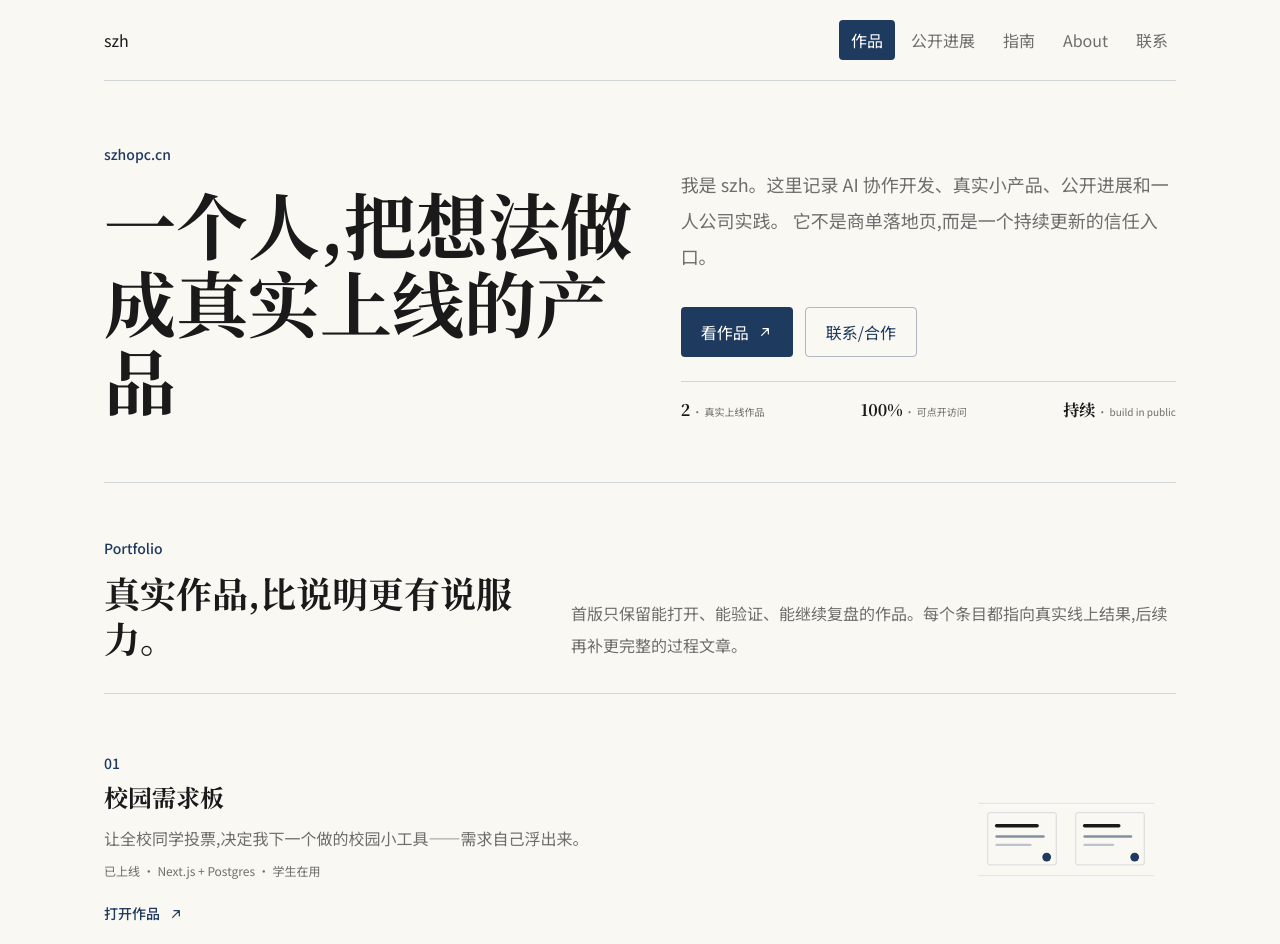
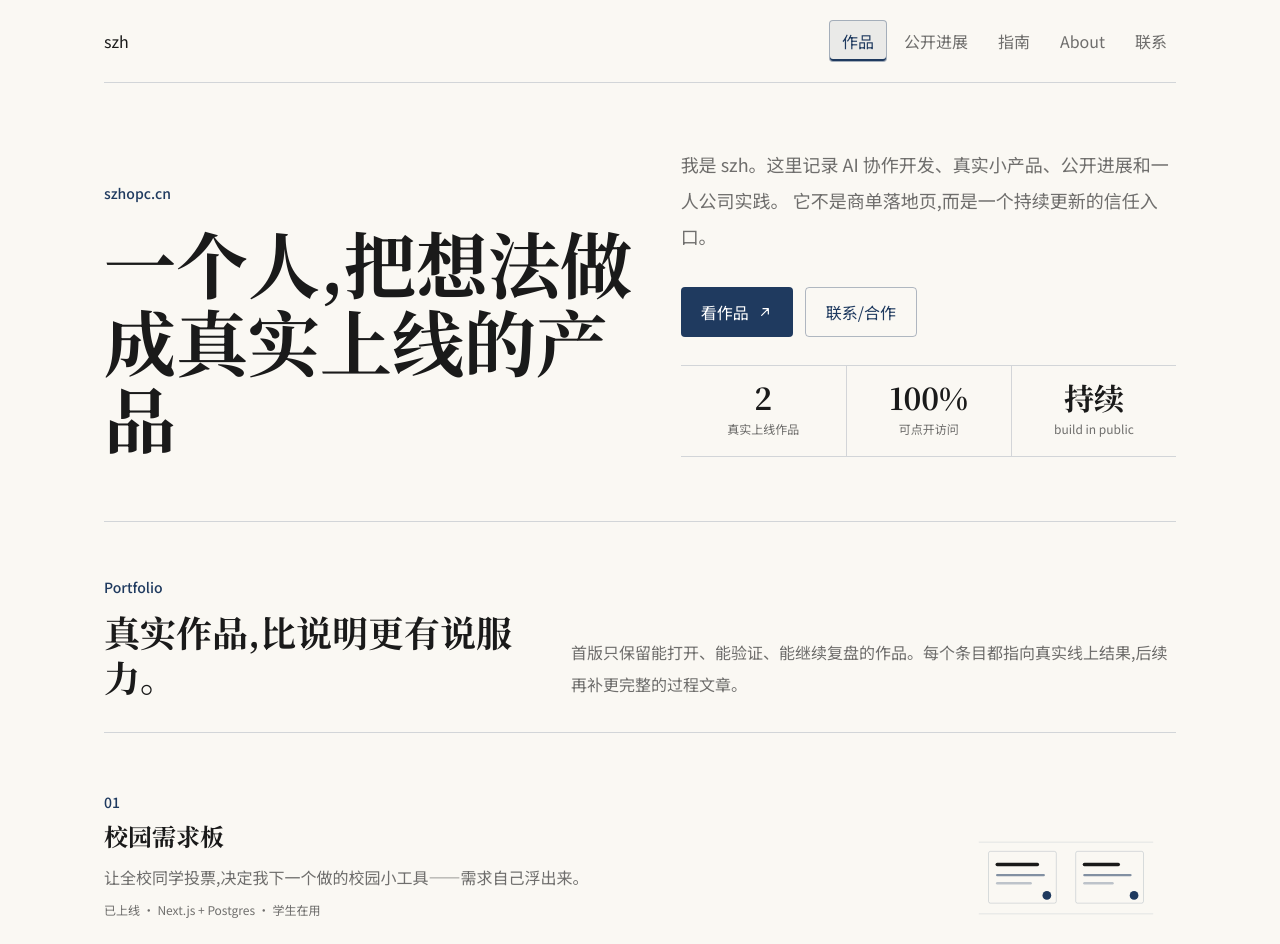
Before and after one commit to saiziheng/szhopc-site, a Next.js app: page / in a window 1280 px wide. Shown: the top 944 px of the page. Built offline with nearby package versions, Linux system fonts and the light colour scheme.

Commit message:
style: 精修个人站信任锚点与交互动效

```diff
--- a/src/app/globals.css
+++ b/src/app/globals.css
@@ -136,18 +136,33 @@ svg {
   color: var(--background);
 }
 
+.stagger-panel {
+  animation: panel-enter 260ms cubic-bezier(0.22, 1, 0.36, 1) both;
+}
+
 .stagger-panel > * {
-  animation: fade-in-up 300ms ease both;
+  animation: fade-in-up 360ms cubic-bezier(0.22, 1, 0.36, 1) both;
 }
 
 .fade-item {
-  animation: fade-in-up 300ms ease both;
+  animation: fade-in-up 360ms cubic-bezier(0.22, 1, 0.36, 1) both;
+}
+
+@keyframes panel-enter {
+  from {
+    opacity: 0.88;
+    transform: translateY(4px);
+  }
+  to {
+    opacity: 1;
+    transform: translateY(0);
+  }
 }
 
 @keyframes fade-in-up {
   from {
-    opacity: 0.72;
-    transform: translateY(6px);
+    opacity: 0;
+    transform: translateY(8px);
   }
   to {
     opacity: 1;
--- a/src/app/page.tsx
+++ b/src/app/page.tsx
@@ -83,7 +83,7 @@ function WorksPanel() {
             href={work.href}
             target="_blank"
             rel="noreferrer"
-            className="fade-item group grid gap-5 py-7 outline-none transition md:grid-cols-[1fr_220px] md:items-center"
+            className="fade-item group relative grid gap-5 py-7 outline-none transition-[transform,background-color,color] duration-200 ease-out after:absolute after:bottom-0 after:left-0 after:h-px after:w-0 after:bg-[color:var(--accent)] after:transition-[width] after:duration-200 hover:-translate-y-0.5 hover:bg-[color:var(--accent-soft)] hover:after:w-full focus-visible:-translate-y-0.5 focus-visible:after:w-full focus-visible:outline focus-visible:outline-1 focus-visible:outline-offset-4 focus-visible:outline-[color:var(--accent)] md:grid-cols-[1fr_220px] md:items-center"
             style={{ animationDelay: `${index * 70}ms` }}
           >
             <div>
@@ -99,19 +99,23 @@ function WorksPanel() {
               <p className="mt-2 text-xs leading-6 text-[color:var(--muted)]">
                 {work.meta.join(" · ")}
               </p>
-              <span className="mt-5 inline-flex items-center gap-2 text-sm font-medium text-[color:var(--accent)] underline-offset-4 group-hover:underline">
+              <span className="mt-5 inline-flex items-center gap-2 text-sm font-medium text-[color:var(--accent)] underline-offset-4 transition-[gap] duration-200 group-hover:gap-3 group-hover:underline">
                 打开作品
+                <span className="transition-transform duration-200 ease-out group-hover:translate-x-1 group-focus-visible:translate-x-1">
                   <ArrowIcon />
                 </span>
+              </span>
             </div>
+            <div className="overflow-hidden rounded-sm border border-transparent transition-colors duration-200 group-hover:border-[color:var(--line)]">
               <Image
                 src={work.preview}
                 alt=""
                 width={900}
                 height={520}
                 unoptimized
-              className="h-32 w-full rounded-sm object-cover md:h-28"
+                className="h-32 w-full object-cover transition-transform duration-300 ease-out group-hover:scale-[1.015] md:h-28"
               />
+            </div>
           </a>
         ))}
       </div>
@@ -285,7 +289,7 @@ export default function Home() {
                   role="tab"
                   aria-selected={isActive}
                   aria-controls={`${tab.id}-panel`}
-                  className="rounded-sm px-3 py-2 text-sm font-medium text-[color:var(--muted)] outline-none transition hover:text-[color:var(--accent)] aria-selected:bg-[color:var(--accent)] aria-selected:text-white"
+                  className="whitespace-nowrap rounded-sm border border-transparent px-3 py-2 text-sm font-medium text-[color:var(--muted)] outline-none transition-[transform,color,background-color,border-color,box-shadow] duration-200 ease-out hover:-translate-y-px hover:bg-[color:var(--accent-soft)] hover:text-[color:var(--accent)] focus-visible:outline focus-visible:outline-1 focus-visible:outline-offset-2 focus-visible:outline-[color:var(--accent)] aria-selected:border-[color:var(--line-strong)] aria-selected:bg-[color:var(--accent-soft)] aria-selected:text-[color:var(--accent)] aria-selected:shadow-[inset_0_-2px_0_var(--accent)]"
                   onClick={() => setActiveTab(tab.id)}
                 >
                   {tab.label}
@@ -324,21 +328,21 @@ export default function Home() {
                 联系/合作
               </button>
             </div>
-            <dl className="mt-6 flex items-center justify-between gap-2 border-t border-[color:var(--line)] pt-5">
-              {trustAnchors.map((anchor) => (
+            <dl className="mt-7 grid grid-cols-3 overflow-hidden border-y border-[color:var(--line)]">
+              {trustAnchors.map((anchor, index) => (
                 <div
                   key={anchor.label}
                   aria-label={`${anchor.value} · ${anchor.label}`}
-                  className="shrink-0"
+                  className={`min-w-0 px-2 py-4 text-center sm:px-4 ${
+                    index > 0 ? "border-l border-[color:var(--line)]" : ""
+                  }`}
                 >
-                  <div className="flex items-baseline gap-0.5 whitespace-nowrap">
-                    <dt className="font-serif text-base font-semibold leading-none text-[color:var(--foreground)]">
+                  <dt className="font-serif text-2xl font-semibold leading-none text-[color:var(--foreground)] sm:text-3xl">
                     {anchor.value}
                   </dt>
-                    <dd className="text-[10px] leading-none text-[color:var(--muted)]">
-                      · {anchor.label}
+                  <dd className="mt-2 break-words text-[11px] leading-5 text-[color:var(--muted)] sm:text-xs">
+                    {anchor.label}
                   </dd>
-                  </div>
                 </div>
               ))}
             </dl>
@@ -346,6 +350,7 @@ export default function Home() {
         </section>
 
         <section
+          key={activeTab}
           id={`${activeTab}-panel`}
           role="tabpanel"
           aria-labelledby={`${activeTab}-tab`}
```
Lines whose indentation alone changed are shown as unchanged.
